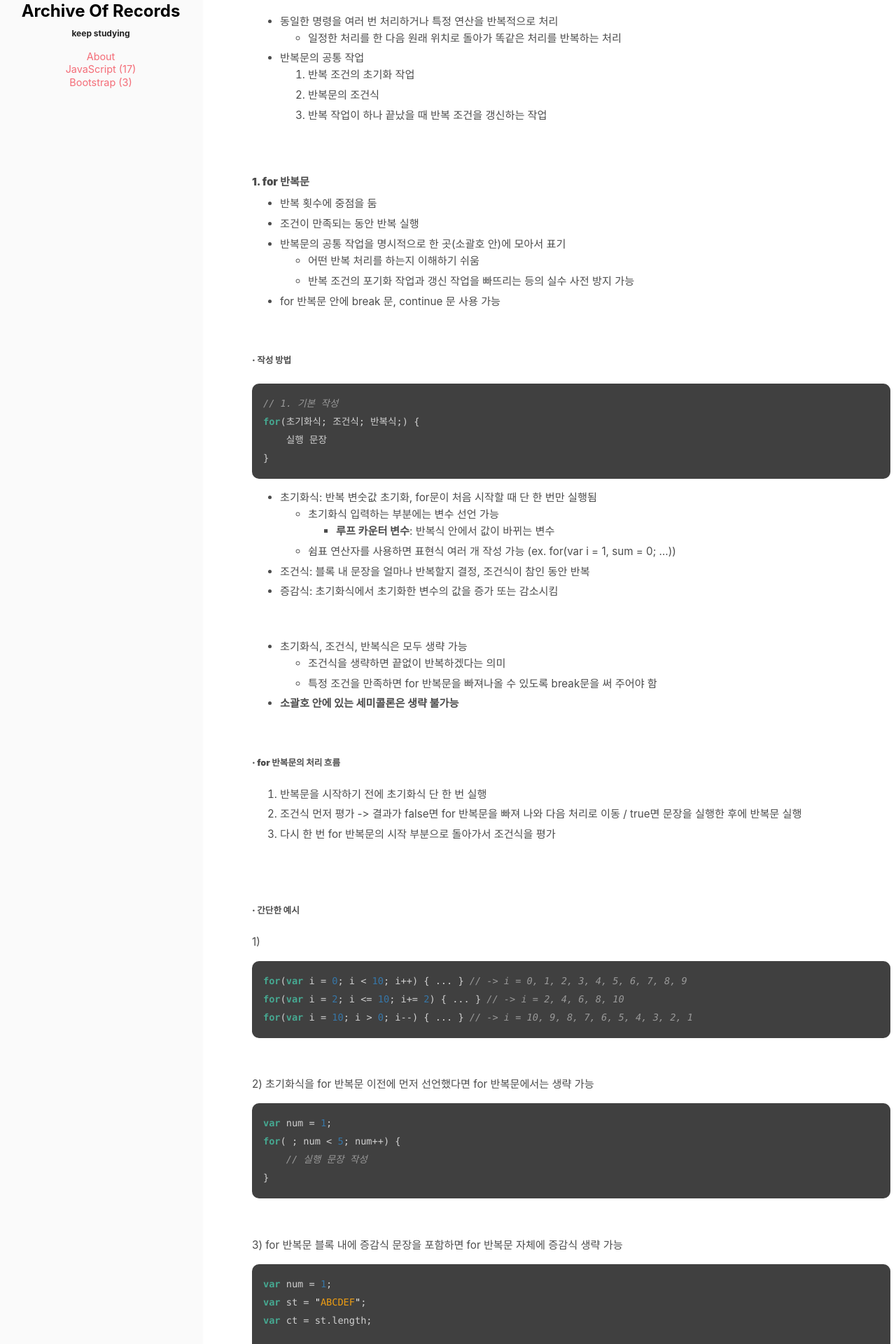
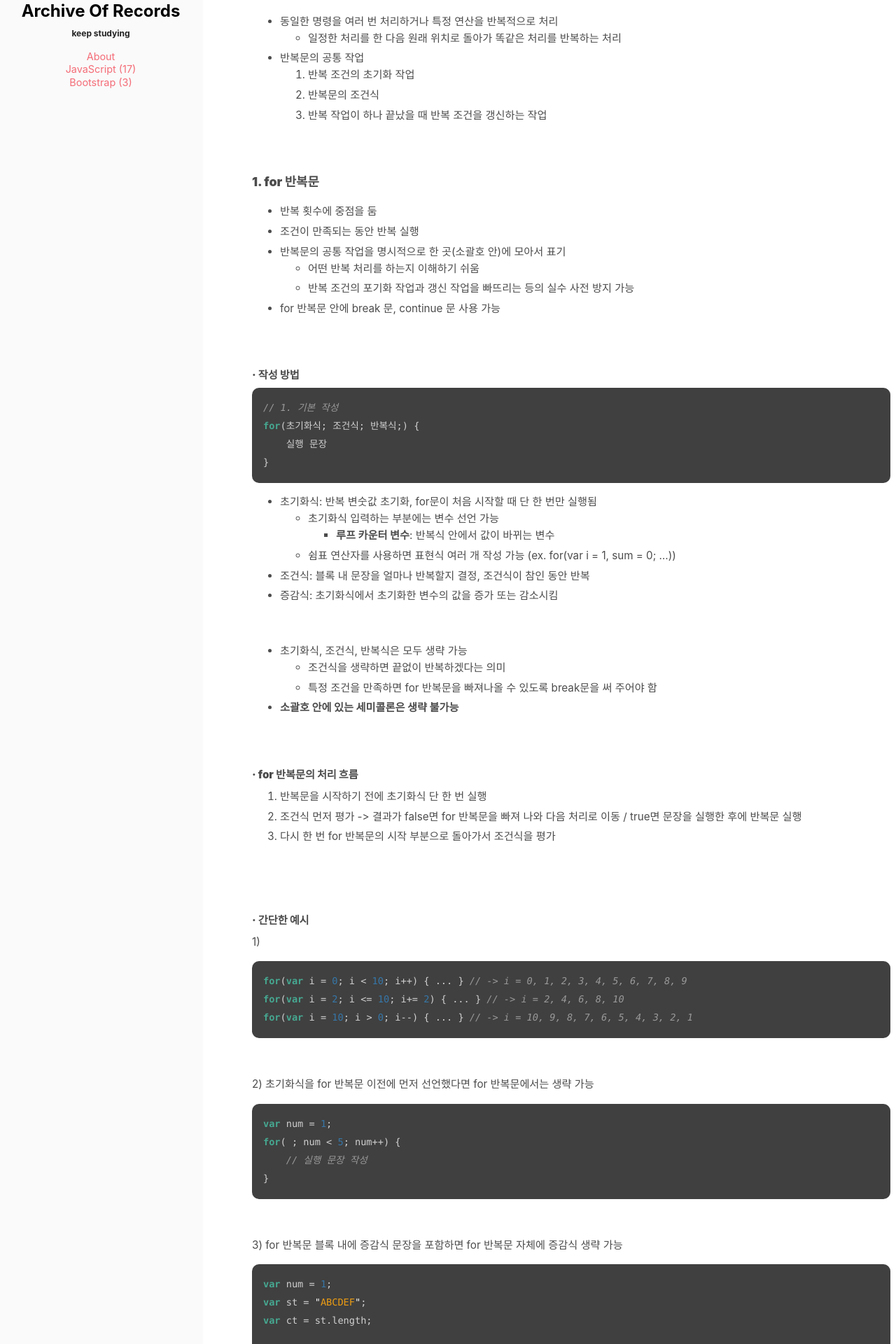
Before and after one commit to absolutelyfullycapable/absolutelyfullycapable.github.io, a Jekyll site: the page built from _posts/2020-10-27-javascript-제어문-반복문.md, in a window 1280 px wide. Shown: the part 304-2224 px from the top of the page at 70% size. Built offline with Jekyll 4.4.1, drawn with Linux system fonts in a browser that asks for light colours.

````diff
--- a/_posts/2020-10-27-javascript-제어문-반복문.md
+++ b/_posts/2020-10-27-javascript-제어문-반복문.md
@@ -16,7 +16,7 @@ comments: true
 
 <br>
 
-#### **1. for 반복문**
+### **1. for 반복문**
 
 - 반복 횟수에 중점을 둠
 - 조건이 만족되는 동안 반복 실행
@@ -27,7 +27,7 @@ comments: true
 
 <br>
 
-##### **· 작성 방법**
+#### **· 작성 방법**
 
 ```js
 // 1. 기본 작성
@@ -52,7 +52,7 @@ for(초기화식; 조건식; 반복식;) {
 
 <br>
 
-##### **· for 반복문의 처리 흐름**
+#### **· for 반복문의 처리 흐름**
 
 1. 반복문을 시작하기 전에 초기화식 단 한 번 실행
 2. 조건식 먼저 평가 -> 결과가 false면 for 반복문을 빠져 나와 다음 처리로 이동 / true면 문장을 실행한 후에 반복문 실행
@@ -61,7 +61,7 @@ for(초기화식; 조건식; 반복식;) {
 <br>
 <br>
 
-##### **· 간단한 예시**
+#### **· 간단한 예시**
 
 1)
 
@@ -117,14 +117,14 @@ for(i = 1; i < 10; i++) {
 - - -
 <br>
 
-#### **1-1. 중첩 for 반복문**
+### **1-1. 중첩 for 반복문**
 
 - for 반복문 안에 for 반복문을 작성하면 중첩 반복문 만들기 가능
 
 <br>
 <br>
 
-##### **· 간단한 예시**
+#### **· 간단한 예시**
 
 1) 구구단 2, 3단 출력
 
@@ -148,7 +148,7 @@ for(x = 2; x <= 3; x++) {
 - - -
 <br>
 
-#### **1-2. for~in 반복문**
+### **1-2. for~in 반복문**
 
 - 객체 안의 프로퍼티를 순회하는 반복문
 - 반복문 안에서 문장을 여러 개 실행하려면 여러 문장을 블록으로 묶어서 블록 문장으로 만듦
@@ -156,7 +156,7 @@ for(x = 2; x <= 3; x++) {
 
 <br>
 
-##### **· for~in 반복문의 처리 흐름**
+#### **· for~in 반복문의 처리 흐름**
 
 1. for~in 반복문이 실행되면 먼저 객체 표현식을 평가
 2. 객체 표현식이 null 또는 undefined로 평가되면 for~in 반복문을 빠져나와 다음 작업으로 이동 / 객체로 평가되면 객체 프로퍼티 이름이 차례대로 변수에 할당되고 각각의 프로퍼티에 대해서 문장이 한 번씩 실행됨
@@ -164,7 +164,7 @@ for(x = 2; x <= 3; x++) {
 <br>
 <br>
 
-##### **· 간단한 예시**
+#### **· 간단한 예시**
 
 1)
 
@@ -199,7 +199,7 @@ for(var p in obj) {
 - - -
 <br>
 
-#### **2. while 반복문**
+### **2. while 반복문**
 
 - 조건만 맞아떨어지면 일정한 처리를 계속 반복해서 실행
 - 반복문 안에서 여러 문장을 실행하려면 여러 문장을 블록으로 묶어서 블록 문장으로 만듦
@@ -207,7 +207,7 @@ for(var p in obj) {
 
 <br>
 
-##### **· 작성 방법**
+#### **· 작성 방법**
 
 ```js
 // 1. 기본 작성
@@ -222,7 +222,7 @@ while(조건식) {
 
 <br>
 
-##### **· while 반복문의 처리 흐름**
+#### **· while 반복문의 처리 흐름**
 
 1. 조건식 평가
 2. 조건이 참인 동안 블록 내 문장을 처리, 거짓이면 블록을 벗어나 다음 문장을 처리
@@ -232,7 +232,7 @@ while(조건식) {
 <br>
 <br>
 
-##### **· 간단한 예시**
+#### **· 간단한 예시**
 
 1) 1부터 10까지 나열
 
@@ -324,7 +324,7 @@ while(x <= 30) {
 - - -
 <br>
 
-#### **2-1. do~while 반복문**
+### **2-1. do~while 반복문**
 
 - 블록 내 문장을 먼저 처리한 후 조건식 체크
 	- **블록 내 문장을 한 번 이상 반드시 수행함**
@@ -335,7 +335,7 @@ while(x <= 30) {
 
 <br>
 
-##### **· 작성 방법**
+#### **· 작성 방법**
 
 ```js
 // 1. 기본 작성
@@ -347,7 +347,7 @@ while(조건식);
 
 <br>
 
-##### **· while 반복문의 처리 흐름**
+#### **· while 반복문의 처리 흐름**
 
 1. 실행 문장 먼저 실행
 2. 조건식 평가
@@ -356,7 +356,7 @@ while(조건식);
 <br>
 <br>
 
-##### **· 간단한 예시**
+#### **· 간단한 예시**
 
 1) 1부터 100까지 합 구하기 - do~while 반복문 방법
 
````
Also changed, not shown: _posts/2020-10-31-javascript-제어문-점프문.md (+9 -9 lines), _posts/2021-01-11-bootstrap-1-부트스트랩이란.md (+1 -1 lines), _posts/2021-01-11-bootstrap-2-부트스트랩의-특징.md (+1 -1 lines), _posts/2021-01-11-bootstrap-3-부트스트랩의-호환성.md (+1 -1 lines).
